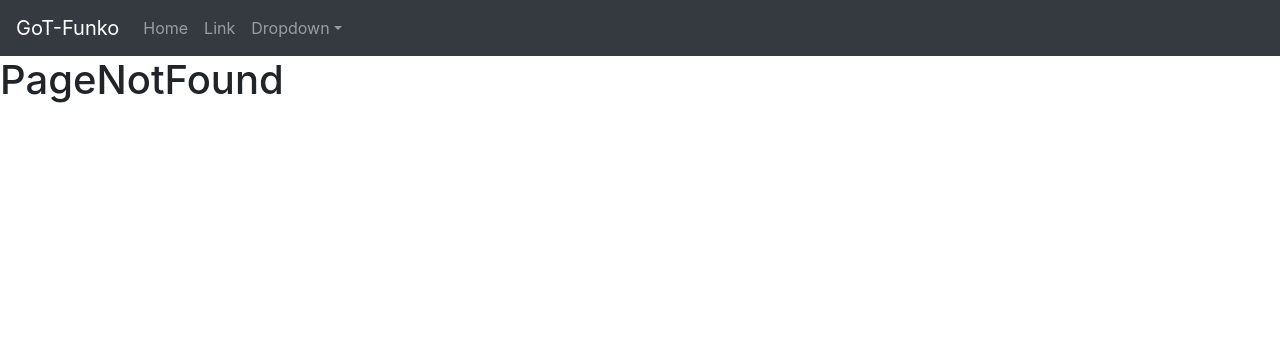
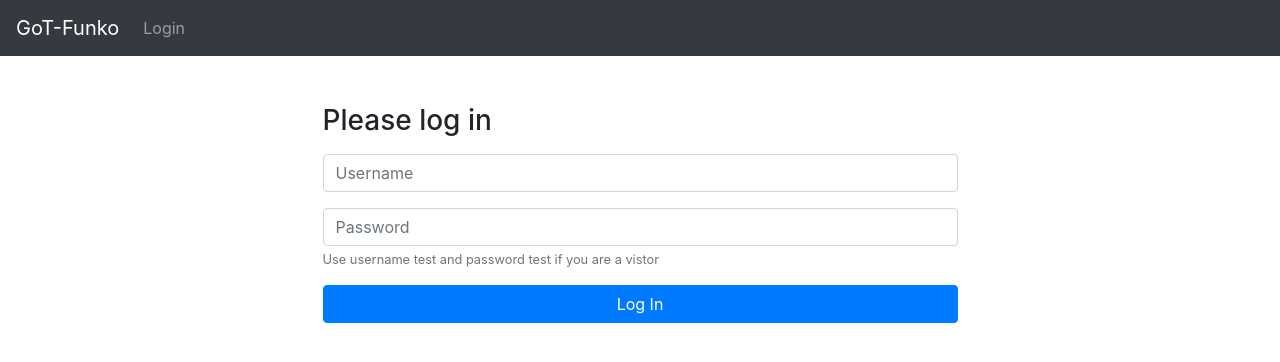
Before and after one commit to ericlyeric/got-funko, a React (Create React App) app in the folder client/: page /login in a window 1280 px wide. Shown: the top 362 px of the page. Built offline with nearby package versions, Linux system fonts and the light colour scheme; no server answers.

Commit message:
add login page, no functionality yet

```diff
--- a/client/src/components/App.js
+++ b/client/src/components/App.js
@@ -1,6 +1,7 @@
 import React from 'react';
 import { Route, Switch } from 'react-router-dom';
 import HomePage from './home/HomePage';
+import LoginPage from './auth/LoginPage';
 import NavigationBar from './common/NavigationBar';
 import PageNotFound from '../PageNotFound';
 
@@ -12,6 +13,9 @@ function App() {
         <Route exact path="/">
           <HomePage />
         </Route>
+        <Route path="/login">
+          <LoginPage />
+        </Route>
         <Route>
           <PageNotFound />
         </Route>
--- /dev/null
+++ b/client/src/components/auth/LoginPage.js
@@ -0,0 +1,30 @@
+import React from 'react';
+import { Container, Col, Row, Form, Button } from 'react-bootstrap';
+
+const LoginPage = () => (
+  <Container className="align-items-center">
+    <Form>
+      <Row className="justify-content-md-center pt-5 pb-5">
+        <Col xs={7}>
+          <Form.Group>
+            <h1 className="h3 mb-3 fw-normal">Please log in</h1>
+            <Form.Label srOnly>Username</Form.Label>
+            <Form.Control type="text" placeholder="Username" required />
+          </Form.Group>
+          <Form.Group>
+            <Form.Label srOnly>Password</Form.Label>
+            <Form.Control type="password" placeholder="Password" required />
+            <Form.Text className="text-muted">
+              Use username test and password test if you are a vistor
+            </Form.Text>
+          </Form.Group>
+          <Button className="w-100" type="submit">
+            Log In
+          </Button>
+        </Col>
+      </Row>
+    </Form>
+  </Container>
+);
+
+export default LoginPage;
--- a/client/src/components/common/NavigationBar.js
+++ b/client/src/components/common/NavigationBar.js
@@ -1,5 +1,5 @@
 import React from 'react';
-import { Navbar, Nav, NavDropdown } from 'react-bootstrap';
+import { Navbar, Nav } from 'react-bootstrap';
 import { Link } from 'react-router-dom';
 
 const NavigationBar = () => (
@@ -10,19 +10,9 @@ const NavigationBar = () => (
     <Navbar.Toggle aria-controls="basic-navbar-nav" />
     <Navbar.Collapse id="basic-navbar-nav">
       <Nav className="mr-auto">
-        <Nav.Link as={Link} to="/">
-          Home
+        <Nav.Link as={Link} to="/login">
+          Login
         </Nav.Link>
-        <Nav.Link as={Link} to="/link">
-          Link
-        </Nav.Link>
-        <NavDropdown title="Dropdown" id="basic-nav-dropdown">
-          <NavDropdown.Item href="#action/3.1">Action</NavDropdown.Item>
-          <NavDropdown.Item href="#action/3.2">Another action</NavDropdown.Item>
-          <NavDropdown.Item href="#action/3.3">Something</NavDropdown.Item>
-          <NavDropdown.Divider />
-          <NavDropdown.Item href="#action/3.4">Separated link</NavDropdown.Item>
-        </NavDropdown>
       </Nav>
     </Navbar.Collapse>
   </Navbar>
--- a/client/src/index.css
+++ b/client/src/index.css
@@ -1,5 +1,6 @@
 body {
   margin: 0;
+  height: 100vh;
   font-family: -apple-system, BlinkMacSystemFont, 'Segoe UI', 'Roboto', 'Oxygen',
     'Ubuntu', 'Cantarell', 'Fira Sans', 'Droid Sans', 'Helvetica Neue',
     sans-serif;
--- a/client/src/index.js
+++ b/client/src/index.js
@@ -3,6 +3,7 @@ import { render } from 'react-dom';
 import { BrowserRouter as Router } from 'react-router-dom';
 import App from './components/App';
 import AuthProvider from './context/AuthContext';
+import './index.css';
 
 render(
   <AuthProvider>
```
Also changed, not shown: client/src/components/auth/Login.js (deleted).
